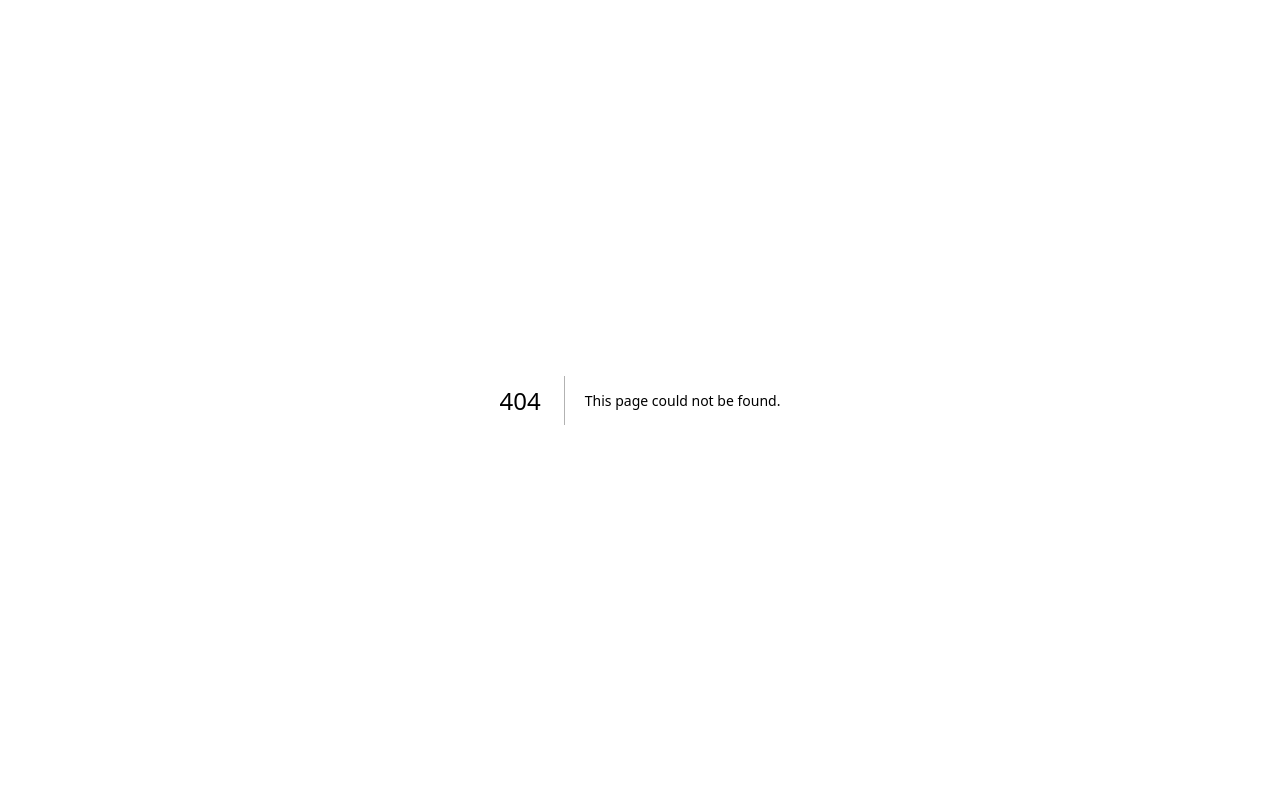
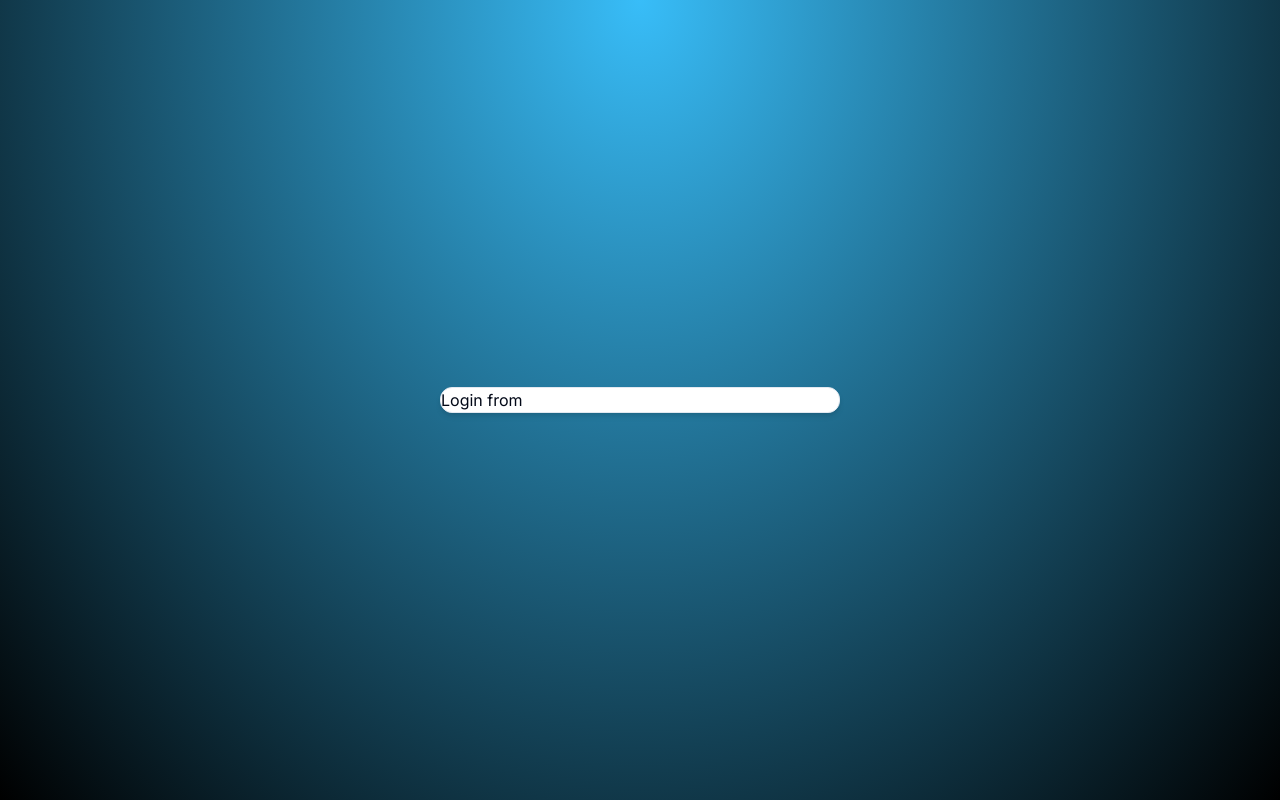
Before and after one commit to recess-edTech/heimdall_odin_migrate, a Next.js app: page /auth/login in a window 1280 px wide. Before the commit this address had no page. Built offline with nearby package versions, Linux system fonts and the light colour scheme.

Commit message:
created UI for the application

```diff
--- /dev/null
+++ b/app/auth/layout.tsx
@@ -0,0 +1,12 @@
+import React from 'react';
+
+
+function Layout({children}: {children:  React.ReactNode}) {
+    return (
+        <div className="h-full flex items-center justify-center bg-[radial-gradient(ellipse_at_top,_var(--tw-gradient-stops))] from-sky-400 to-black">
+            {children}
+        </div>
+    );
+}
+
+export default Layout;
--- /dev/null
+++ b/app/auth/login/page.tsx
@@ -0,0 +1,10 @@
+import React from 'react';
+import {LoginForm}from "@/components/auth/LoginForm";
+
+function LoginPage() {
+    return (
+        <LoginForm/>
+    );
+}
+
+export default LoginPage;
--- /dev/null
+++ b/components/auth/CardWrapper.tsx
@@ -0,0 +1,20 @@
+"use client"
+
+import React from "react";
+import {Card, CardContent, CardFooter, CardHeader} from "@/components/ui/card";
+
+interface CardWrapperProps {
+    children: React.ReactNode;
+    headerLabel: string;
+    backButtonLabel: string;
+    backButtonHref: string;
+    showSocial: Boolean;
+}
+
+export const CardWrapper =({children, headerLabel, backButtonLabel, backButtonHref, showSocial}: CardWrapperProps)=>{
+    return (
+        <Card className="w-[400px] shadow-md">
+            {children}
+        </Card>
+    )
+}
--- a/components/auth/LoginButton.tsx
+++ b/components/auth/LoginButton.tsx
@@ -1,6 +1,8 @@
 "use client";
 
 import React from "react";
+import {useRouter} from "next/navigation";
+
 
 interface LoginButtonProps {
     children: React.ReactNode;
@@ -10,8 +12,17 @@
 
 
 export const LoginButton = ({children, mode = "redirect", asChild}: LoginButtonProps) => {
+    const router = useRouter()
     function onClick() {
-        console.log("login click handler")
+       router.push('/auth/login')
+    }
+
+    if(mode === "modal"){
+        return (
+            <span>
+                TODO: implement modal
+            </span>
+        )
     }
 
     return (
--- /dev/null
+++ b/components/auth/LoginForm.tsx
@@ -0,0 +1,15 @@
+import {CardWrapper} from "@/components/auth/CardWrapper";
+
+export const LoginForm = () => {
+    return (
+        <CardWrapper
+            headerLabel="Welcome Back"
+            backButtonLabel="Don't Have an Account?"
+            backButtonHref="/auth/register"
+            showSocial={true}>
+            <div>
+                Login from
+            </div>
+        </CardWrapper>
+    )
+}
--- /dev/null
+++ b/components/auth/header.tsx
@@ -0,0 +1,28 @@
+import {Poppins} from "next/font/google";
+import {cn} from "@/lib/utils"
+
+
+const font = Poppins({
+    subsets: ["latin"],
+    weight: ["600"]
+})
+
+interface HeaderProps {
+    label: string
+
+}
+
+export const Header = ({
+                           label,
+                       }: HeaderProps) => {
+    return (
+        <div className="w-full flex flex-col gap-y-4 items-center justify-center">
+            <h1 className={cn("text-3xl font-semibold", font.className)}>
+                Auth
+            </h1>
+            <p className="text-muted-foreground text-sm">
+                {label}
+            </p>
+        </div>
+    )
+}
--- /dev/null
+++ b/components/ui/card.tsx
@@ -0,0 +1,76 @@
+import * as React from "react"
+
+import { cn } from "@/lib/utils"
+
+const Card = React.forwardRef<
+  HTMLDivElement,
+  React.HTMLAttributes<HTMLDivElement>
+>(({ className, ...props }, ref) => (
+  <div
+    ref={ref}
+    className={cn(
+      "rounded-xl border bg-card text-card-foreground shadow",
+      className
+    )}
+    {...props}
+  />
+))
+Card.displayName = "Card"
+
+const CardHeader = React.forwardRef<
+  HTMLDivElement,
+  React.HTMLAttributes<HTMLDivElement>
+>(({ className, ...props }, ref) => (
+  <div
+    ref={ref}
+    className={cn("flex flex-col space-y-1.5 p-6", className)}
+    {...props}
+  />
+))
+CardHeader.displayName = "CardHeader"
+
+const CardTitle = React.forwardRef<
+  HTMLParagraphElement,
+  React.HTMLAttributes<HTMLHeadingElement>
+>(({ className, ...props }, ref) => (
+  <h3
+    ref={ref}
+    className={cn("font-semibold leading-none tracking-tight", className)}
+    {...props}
+  />
+))
+CardTitle.displayName = "CardTitle"
+
+const CardDescription = React.forwardRef<
+  HTMLParagraphElement,
+  React.HTMLAttributes<HTMLParagraphElement>
+>(({ className, ...props }, ref) => (
+  <p
+    ref={ref}
+    className={cn("text-sm text-muted-foreground", className)}
+    {...props}
+  />
+))
+CardDescription.displayName = "CardDescription"
+
+const CardContent = React.forwardRef<
+  HTMLDivElement,
+  React.HTMLAttributes<HTMLDivElement>
+>(({ className, ...props }, ref) => (
+  <div ref={ref} className={cn("p-6 pt-0", className)} {...props} />
+))
+CardContent.displayName = "CardContent"
+
+const CardFooter = React.forwardRef<
+  HTMLDivElement,
+  React.HTMLAttributes<HTMLDivElement>
+>(({ className, ...props }, ref) => (
+  <div
+    ref={ref}
+    className={cn("flex items-center p-6 pt-0", className)}
+    {...props}
+  />
+))
+CardFooter.displayName = "CardFooter"
+
+export { Card, CardHeader, CardFooter, CardTitle, CardDescription, CardContent }
```
